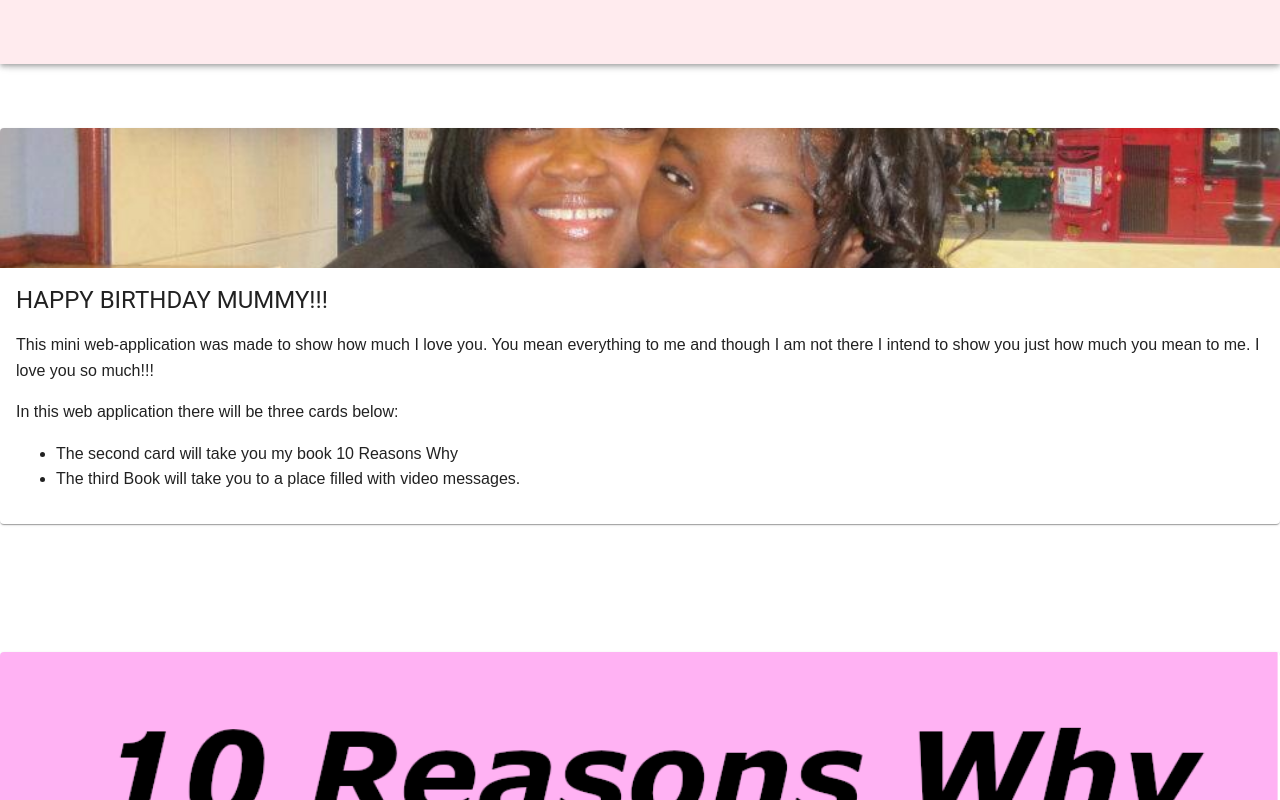
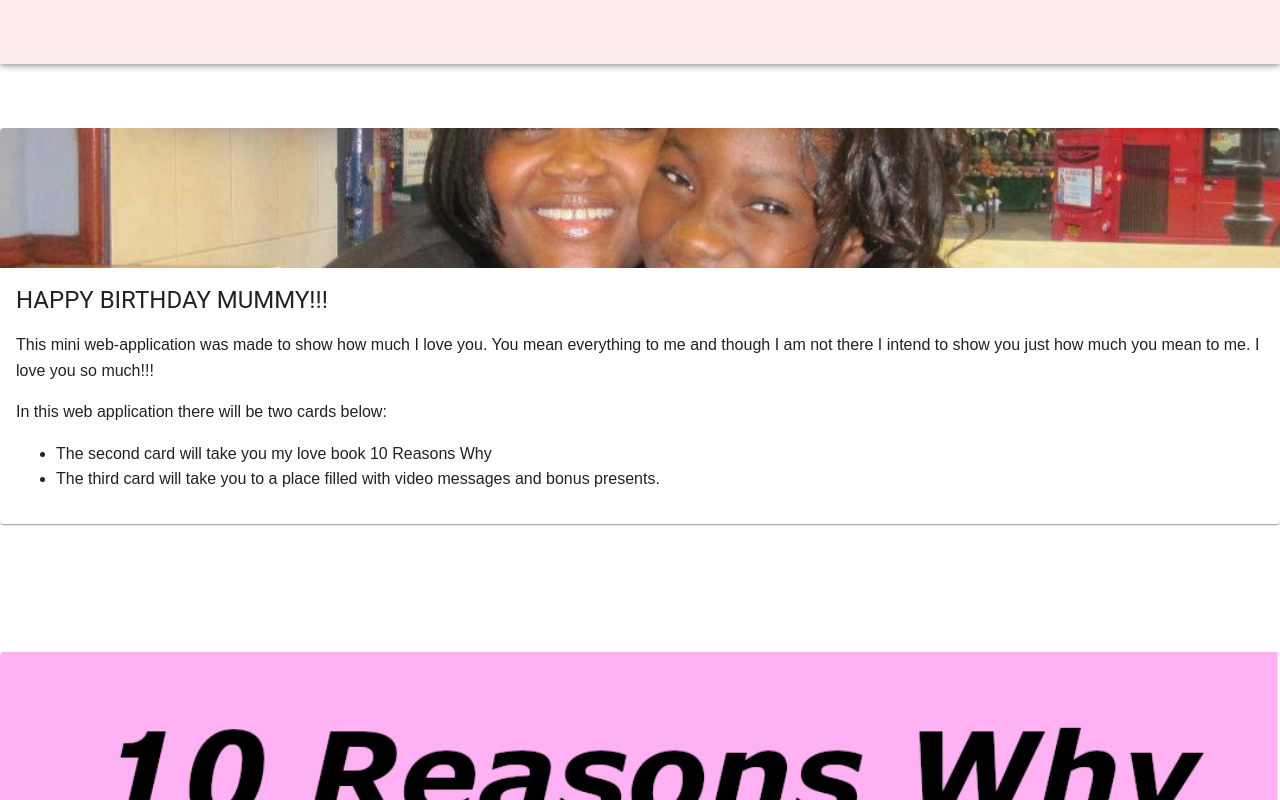
Before and after one commit to AbenaAmo13/BirthdayApplication, a React (Create React App) app: page / in a window 1280 px wide. Shown: the top 800 px of the page. Built offline with nearby package versions, Linux system fonts and the light colour scheme.

Commit message:
Editing of text

```diff
--- a/src/MainMenu.js
+++ b/src/MainMenu.js
@@ -62,14 +62,14 @@ export default class MainMenu extends Component{
                                 This mini web-application was made to show how much I love you. You mean everything to me and though I am not there I intend to show you just how much you mean to me. I love you so much!!!
                             </p>
                             <p  className="introtext" variant="body2" color="text.secondary">
-                                In this web application there will be three cards below:
+                                In this web application there will be two cards below:
                             </p>
                             <ul className="listitems">
                                 <li>
-                                    The second card will take you my book 10 Reasons Why
+                                    The second card will take you my love book 10 Reasons Why
                                 </li>
                                 <li>
-                                    The third Book will take you to a place filled with video messages.
+                                    The third card will take you to a place filled with video messages and bonus presents.
                                 </li>
                             </ul>
                         </CardContent>
--- a/src/VideoCard.js
+++ b/src/VideoCard.js
@@ -167,7 +167,7 @@ export default class  VideoCard extends React.Component {
                     </CardMedia>
                     <CardContent>
                         <Typography gutterBottom variant="h5" component="div">
-                            Playlist of gospel songs that you like.
+                            Playlist of gospel songs that you love.
                         </Typography>
                     </CardContent>
                 </Card>
```
